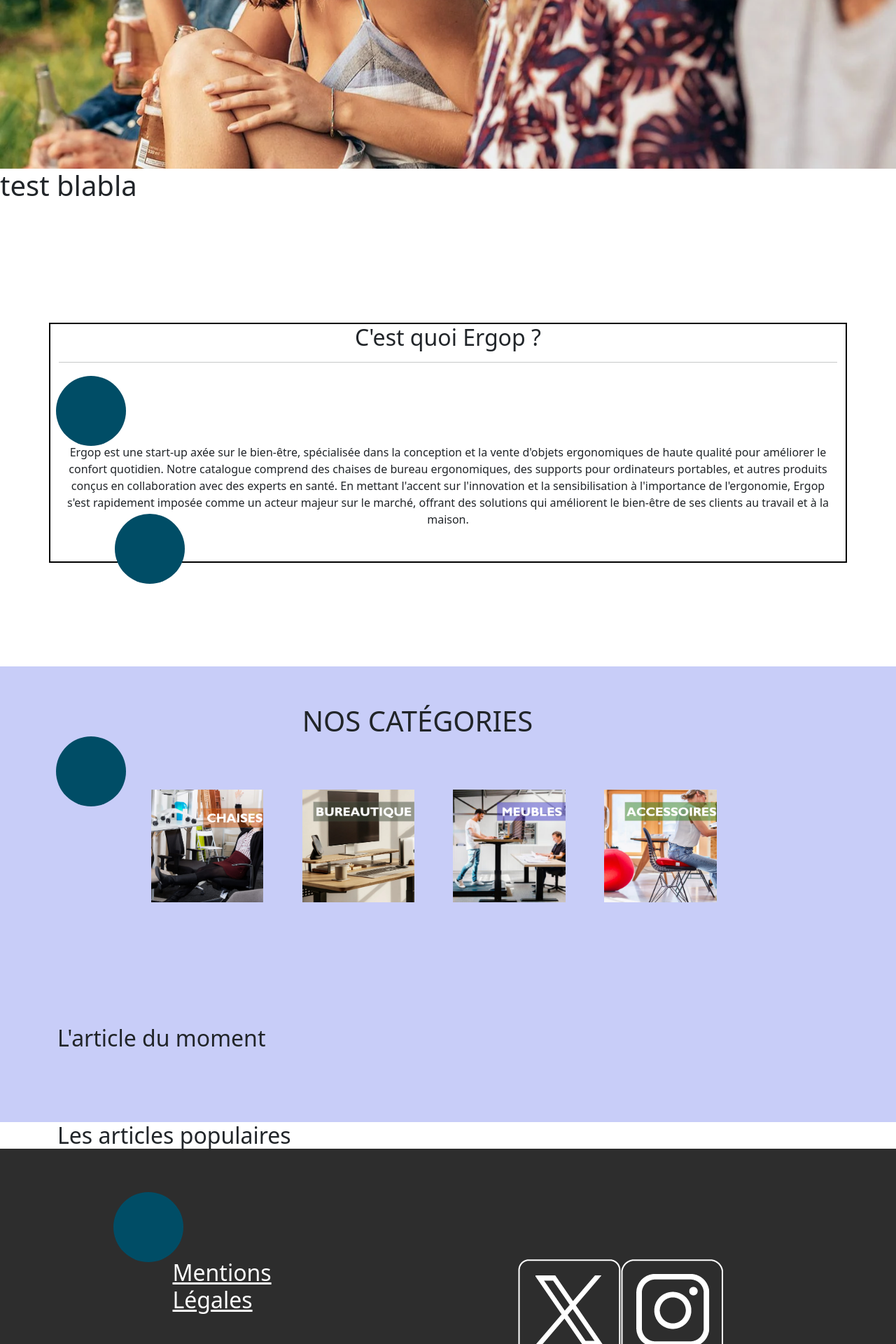
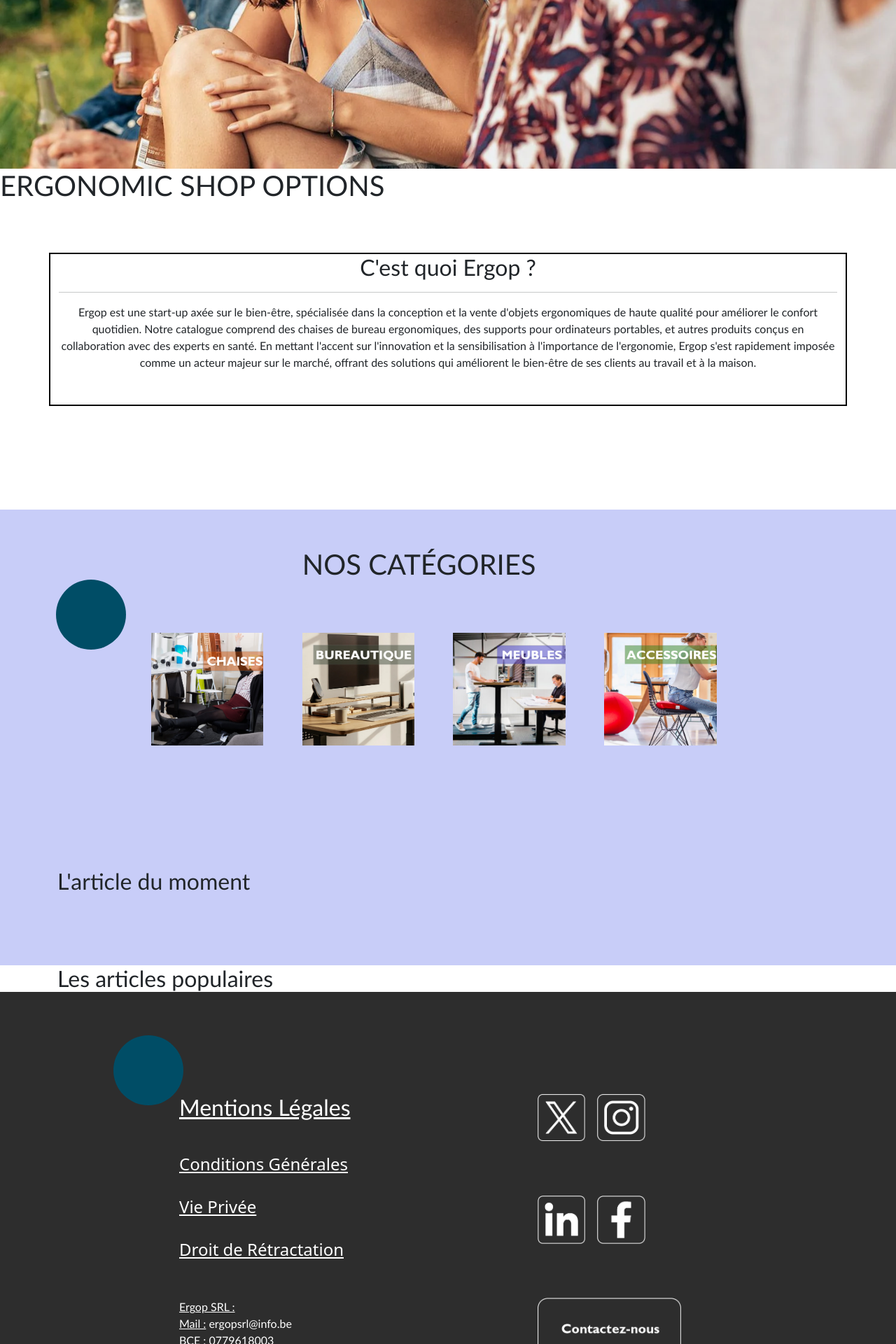
Before and after one commit to Haissan2842/Ergop-Code, a PHP site: page / in a window 1280 px wide. Shown: the part 535-2455 px from the top of the page at 70% size. Run offline with PHP 8.4, Linux system fonts and the light colour scheme.

Commit message:
Footer Complété

```diff
--- a/css/style.css
+++ b/css/style.css
@@ -6,19 +6,19 @@ body, h1, h2, h3, p, ul, li {
 }
 
 h1 {
-    font-family:
+    font-family: "Gill Sans MT"
 }
 
 h2 {
-
+    font-family: "Gill Sans MT"
 }
 
 h3 {
-
+    font-family: "Gill Sans MT"
 }
 
 p {
-
+    font-family: "Gill Sans MT"
 }
 
 footer {
@@ -61,6 +61,8 @@ footer {
 
 /* Grilles CSS */
 
+/*-- Grille des catégories --*/
+
 .containersection3 {  display: grid;
     grid-template-columns: 1fr 1fr 1fr 1fr 1fr 1fr;
     grid-template-rows: 1fr 1fr 1fr;
@@ -95,7 +97,7 @@ footer {
   .Catégorie-4 { grid-area: Catégorie-4; }
 
 
-/*---*/
+/*-- Grille du footer --*/
 
 .footergrid {  display: grid;
     grid-template-columns: 1fr 1fr 1fr 1fr 1fr;
@@ -118,8 +120,8 @@ footer {
     gap: 0px 0px;
     grid-auto-flow: row;
     grid-template-areas:
-      "X-logo . Instagram-logo"
-      "linkedin-logo . facebook-logo"
+      "X-logo Instagram-logo ."
+      "linkedin-logo facebook-logo ."
       "Conactez-nous Conactez-nous Conactez-nous";
     grid-area: Images;
   }
--- a/index.html
+++ b/index.html
@@ -48,17 +48,15 @@
 <body>
     <section id="section1">
         <img src="Images/happy friends.png" class="imagedebut">
-        <h1>test blabla</h1>
+        <h1>ERGONOMIC SHOP OPTIONS</h1>
     </section>
     <section id="section2">
       <br>
       <br>
-      <div class="circle"></div>
       <br>
       <div class="container" style="border: black solid 2px;">
          <h2>C'est quoi Ergop ?</h2>
          <hr>
-         <div class="circle"></div>
            <p>Ergop est une start-up axée sur le bien-être, spécialisée dans la conception et la vente d'objets ergonomiques de haute qualité pour améliorer le confort quotidien. Notre catalogue comprend des chaises de bureau ergonomiques, des supports pour ordinateurs portables, et autres produits conçus en collaboration avec des experts en santé. En mettant l'accent sur l'innovation et la sensibilisation à l'importance de l'ergonomie, Ergop s'est rapidement imposée comme un acteur majeur sur le marché, offrant des solutions qui améliorent le bien-être de ses clients au travail et à la maison.</p>
            <br>
            <br>
@@ -110,11 +108,11 @@
                 <u> TVA :</u> BE0779.618.001
               </p> </div>
         <div class="Images">
-          <div class="X-logo"> <img src="Images/Logo X.png"> </div>
-          <div class="Instagram-logo"> <img src="Images/Logo instagram.png"> </div>
-          <div class="linkedin-logo"> <img src="Images/logo linkedin.png"> </div>
-          <div class="facebook-logo"> <img src="Images/Logo Facebook.png"> </div>
-          <div class="Conactez-nous"></div>
+          <div class="X-logo"> <img src="Images/Logo X.png" width="80%"> </div>
+          <div class="Instagram-logo"> <img src="Images/Logo instagram.png" width="80%"> </div>
+          <div class="linkedin-logo"> <img src="Images/logo linkedin.png" width="80%"> </div>
+          <div class="facebook-logo"> <img src="Images/Logo Facebook.png" width="80%"> </div>
+          <div class="Conactez-nous"> <img src="Images/Contactez nous.png" width="80%"> </div>
         </div>
       </div>
     </footer>
```
Also changed, not shown: Images/Contactez nous.png (added).
